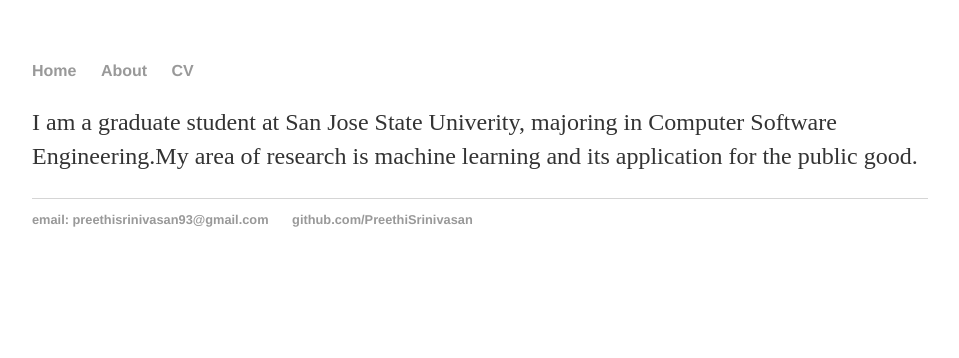
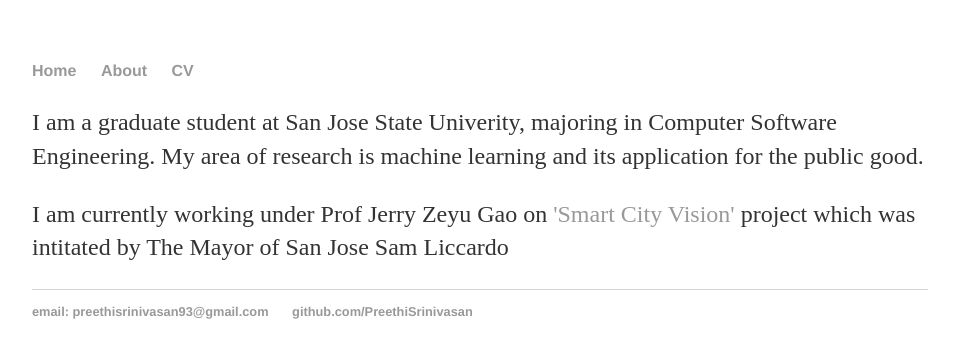
Before and after one commit to mrajesh971/mrajesh971.github.io, a Jekyll site: the page built from index.html, in a window 1280 px wide. Shown: the top 358 px of the page, without its empty margins (160-1119 px from the left). Built offline with Jekyll 4.4.1, drawn with Linux system fonts in a browser that asks for light colours.

Commit message:
Update index.html

```diff
--- a/index.html
+++ b/index.html
@@ -4,5 +4,8 @@ title: Preethi Srinivasan
 ---
 
 		<div class="blurb">
-			<p>I am a graduate student at San Jose State Univerity, majoring in Computer Software Engineering.My area of research is machine learning and its application for the public good.</p>
+			<p>I am a graduate student at San Jose State Univerity, majoring in Computer Software Engineering.
+My area of research is machine learning and its application for the public good. </p>
+			<p> I am currently working under Prof Jerry Zeyu Gao on <a href=http://www.sanjoseca.gov/index.aspx?NID=5289"">'Smart City Vision'  </a> project which was intitated by The Mayor of San Jose
+		   Sam Liccardo
 		</div>
```
